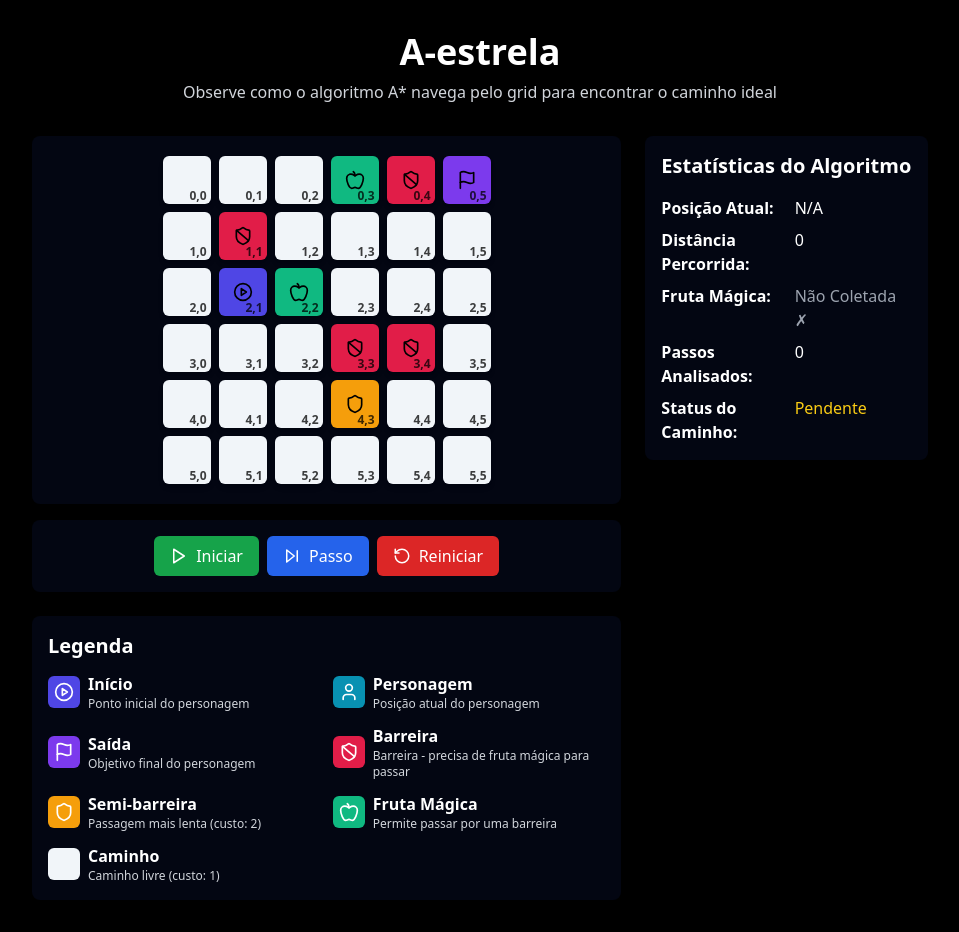
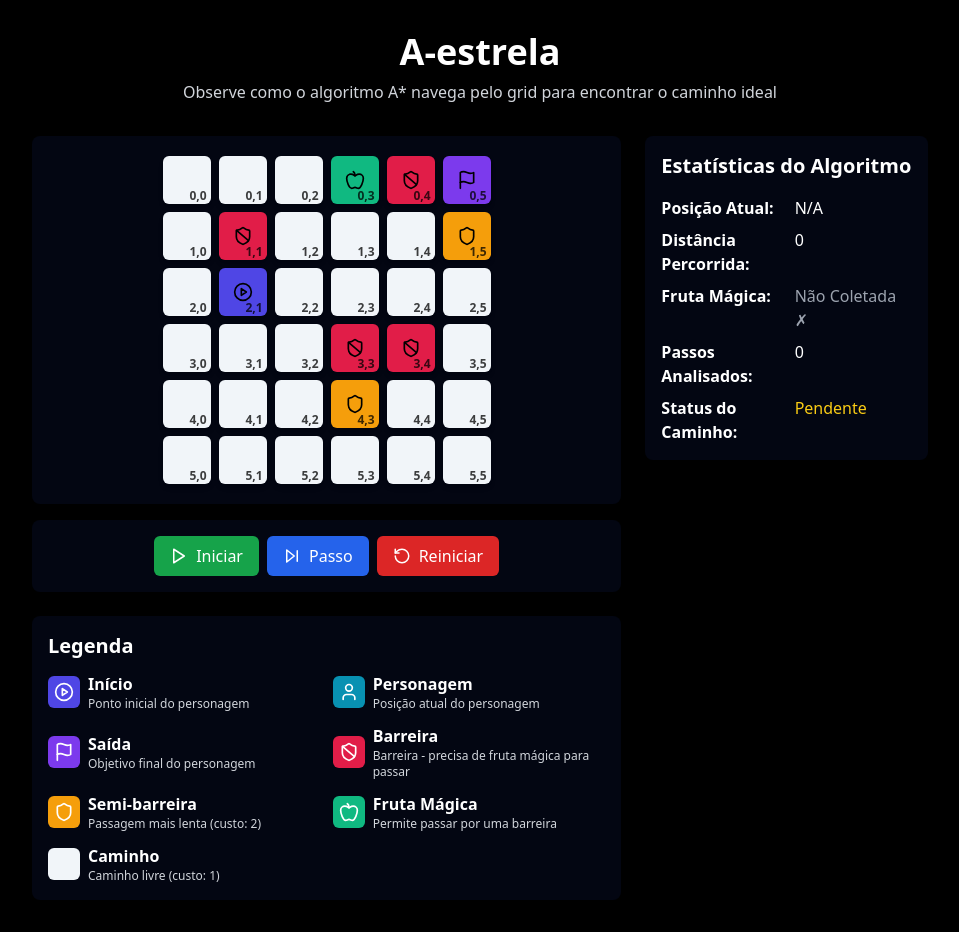
Before and after one commit to hgustavo98/A-estrela, a React (Vite) app: page / in a window 1280 px wide. Shown: the whole page, without its empty margins (160-1119 px from the left). Built offline with nearby package versions, Linux system fonts and the light colour scheme.

Commit message:
refactor: update Cell component styles and modify initial grid configuration

```diff
--- a/src/components/Cell.tsx
+++ b/src/components/Cell.tsx
@@ -30,8 +30,8 @@ const Cell: React.FC<CellProps> = ({ cell, isCurrentPosition, isInPath, isVisite
       className={clsx(
         'w-12 h-12 m-1 flex items-center justify-center rounded-md transition-all duration-300 transform relative text-black font-bold shadow-md hover:shadow-lg',
         cellInfo.color,
-        isCurrentPosition && 'bg-cyan-600 scale-110 shadow-lg',
-        isInPath && !isCurrentPosition && 'bg-cyan-600 scale-110',
+        isCurrentPosition && 'bg-cyan-500 scale-110 shadow-lg',
+        isInPath && !isCurrentPosition && 'bg-cyan-500 scale-110',
         isVisited && !isInPath && !isCurrentPosition && 'opacity-50',
       )}
       title={cellInfo.description}
--- a/src/constants/index.ts
+++ b/src/constants/index.ts
@@ -35,8 +35,8 @@ export const CELL_TYPES: Record<CellType, { name: string; color: string; descrip
 
 export const INITIAL_GRID: CellType[][] = [
   ['_', '_', '_', 'F', 'B', 'S'],
-  ['_', 'B', '_', '_', '_', '_'],
-  ['_', 'C', 'F', '_', '_', '_'],
+  ['_', 'B', '_', '_', '_', 'A'],
+  ['_', 'C', '_', '_', '_', '_'],
   ['_', '_', '_', 'B', 'B', '_'],
   ['_', '_', '_', 'A', '_', '_'],
   ['_', '_', '_', '_', '_', '_'],
```
Also changed, not shown: 1 other file (tests, documents, lock files or other folders).
